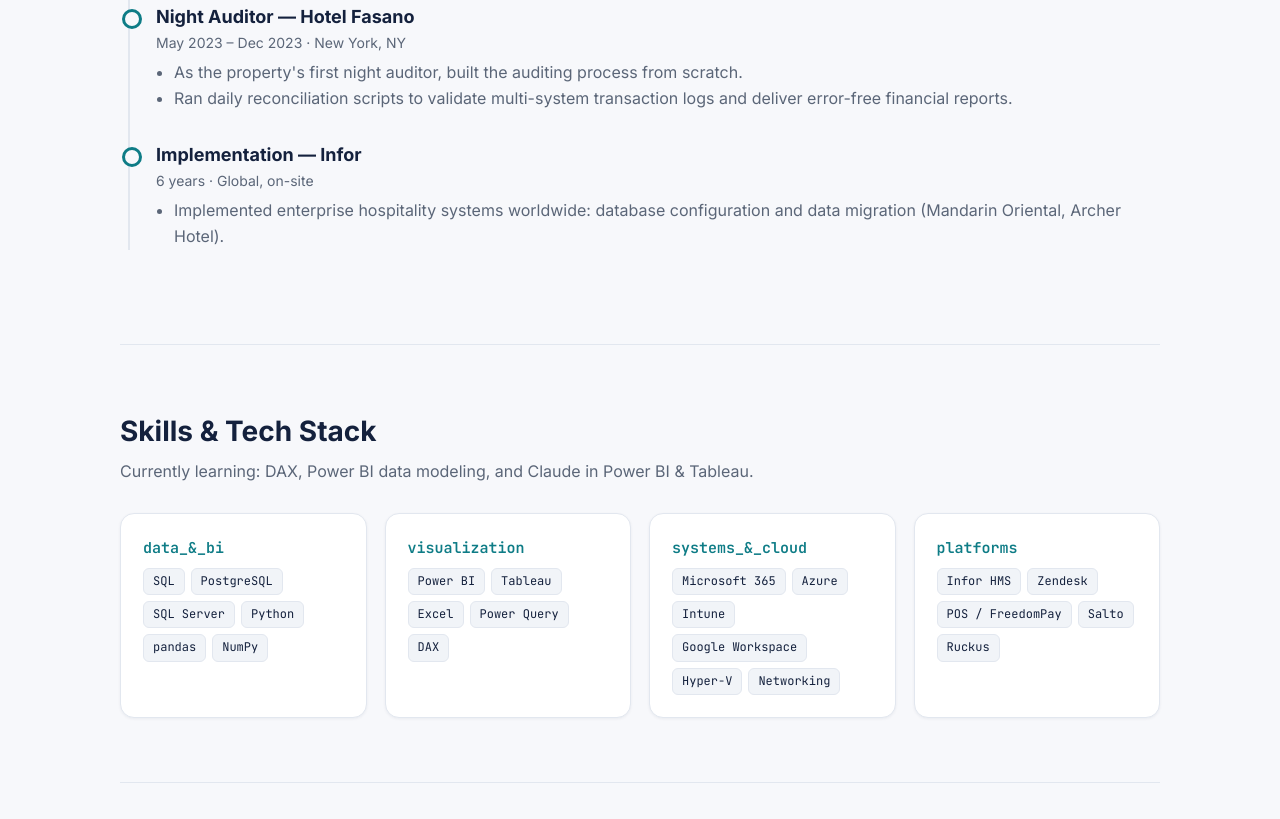
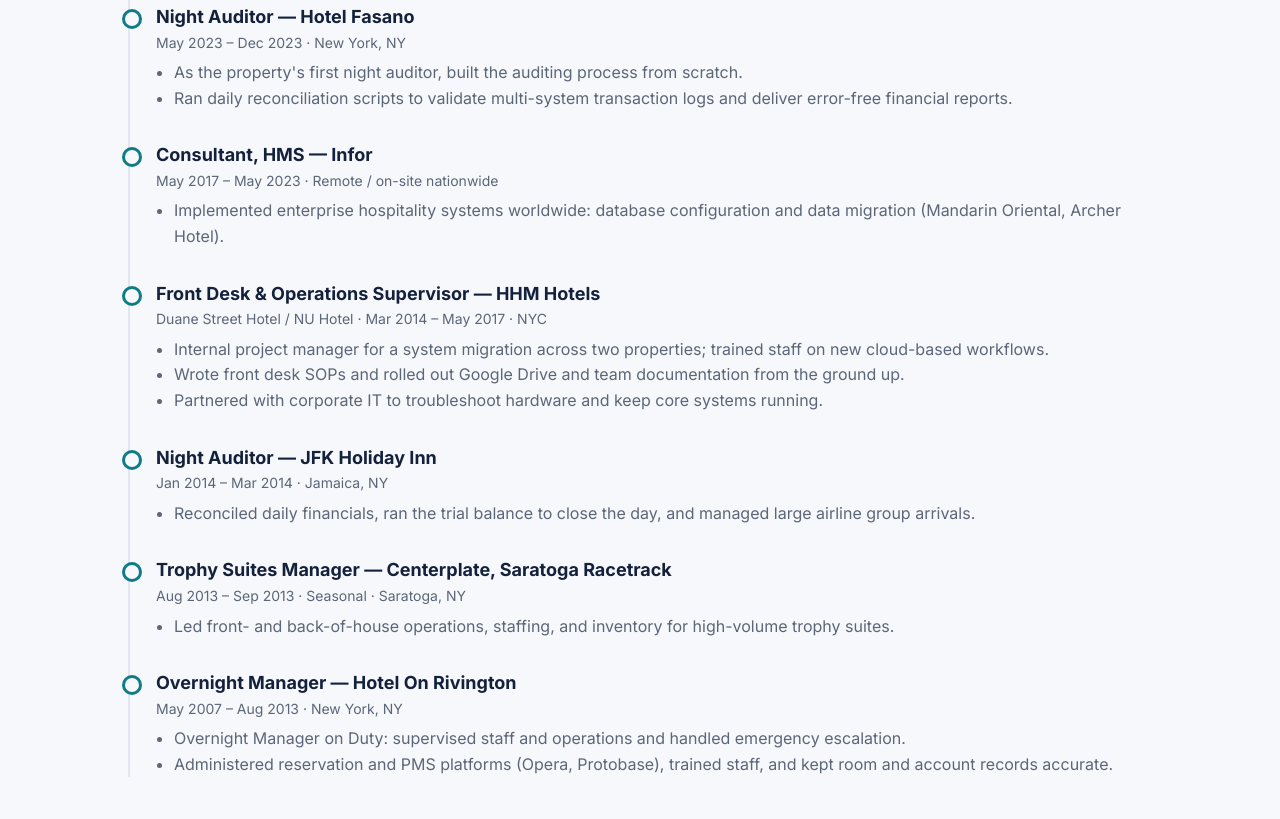
Before and after one commit to hperez1718-byte/hperez1718-byte.github.io, a plain HTML site: page index.html in a window 1280 px wide. Shown: the part 1978-2797 px from the top of the page. Drawn offline with Linux system fonts and the light colour scheme.

Commit message:
Add full work history and fix language badge

```diff
--- a/index.html
+++ b/index.html
@@ -138,7 +138,7 @@
         <span class="badge live">Open to work · On-site · Hybrid · Remote</span>
         <span class="badge">📍 New York City</span>
         <span class="badge">she/her</span>
-        <span class="badge">🇺🇸 English · 🇪🇸 Spanish</span>
+        <span class="badge">English · Spanish</span>
       </div>
       <div class="cta">
         <a class="btn primary" href="#projects">View Projects</a>
@@ -167,7 +167,7 @@
 
     <section id="experience">
       <h2>Experience</h2>
-      <p class="sub">IT, operations, and data integrity across hospitality and consulting.</p>
+      <p class="sub">Nearly 20 years across hospitality operations, enterprise systems, and IT.</p>
       <div class="tl">
         <div class="tl-item">
           <h3>IT Support Specialist / Founder — HP TechWork</h3>
@@ -211,9 +211,36 @@
           </ul>
         </div>
         <div class="tl-item">
-          <h3>Implementation — Infor</h3>
-          <div class="meta">6 years · Global, on-site</div>
+          <h3>Consultant, HMS — Infor</h3>
+          <div class="meta">May 2017 – May 2023 · Remote / on-site nationwide</div>
           <ul><li>Implemented enterprise hospitality systems worldwide: database configuration and data migration (Mandarin Oriental, Archer Hotel).</li></ul>
+        </div>
+        <div class="tl-item">
+          <h3>Front Desk &amp; Operations Supervisor — HHM Hotels</h3>
+          <div class="meta">Duane Street Hotel / NU Hotel · Mar 2014 – May 2017 · NYC</div>
+          <ul>
+            <li>Internal project manager for a system migration across two properties; trained staff on new cloud-based workflows.</li>
+            <li>Wrote front desk SOPs and rolled out Google Drive and team documentation from the ground up.</li>
+            <li>Partnered with corporate IT to troubleshoot hardware and keep core systems running.</li>
+          </ul>
+        </div>
+        <div class="tl-item">
+          <h3>Night Auditor — JFK Holiday Inn</h3>
+          <div class="meta">Jan 2014 – Mar 2014 · Jamaica, NY</div>
+          <ul><li>Reconciled daily financials, ran the trial balance to close the day, and managed large airline group arrivals.</li></ul>
+        </div>
+        <div class="tl-item">
+          <h3>Trophy Suites Manager — Centerplate, Saratoga Racetrack</h3>
+          <div class="meta">Aug 2013 – Sep 2013 · Seasonal · Saratoga, NY</div>
+          <ul><li>Led front- and back-of-house operations, staffing, and inventory for high-volume trophy suites.</li></ul>
+        </div>
+        <div class="tl-item">
+          <h3>Overnight Manager — Hotel On Rivington</h3>
+          <div class="meta">May 2007 – Aug 2013 · New York, NY</div>
+          <ul>
+            <li>Overnight Manager on Duty: supervised staff and operations and handled emergency escalation.</li>
+            <li>Administered reservation and PMS platforms (Opera, Protobase), trained staff, and kept room and account records accurate.</li>
+          </ul>
         </div>
       </div>
     </section>
@@ -322,7 +349,9 @@
         <div id="bars"></div>
         <h4 style="margin-top:24px">Career runs</h4>
         <table>
-          <tr><td>Infor — implementation (6 yrs)</td><td><span class="pill ok">success</span></td></tr>
+          <tr><td>Hotel On Rivington — Overnight Mgr</td><td><span class="pill ok">success</span></td></tr>
+          <tr><td>HHM Hotels — Ops Supervisor</td><td><span class="pill ok">success</span></td></tr>
+          <tr><td>Infor — HMS Consultant (6 yrs)</td><td><span class="pill ok">success</span></td></tr>
           <tr><td>Night Auditor — Hotel Fasano</td><td><span class="pill ok">success</span></td></tr>
           <tr><td>Reservations — Crescent Hotels</td><td><span class="pill ok">success</span></td></tr>
           <tr><td>Asst. IT Manager — SH Group</td><td><span class="pill ok">success</span></td></tr>
```
